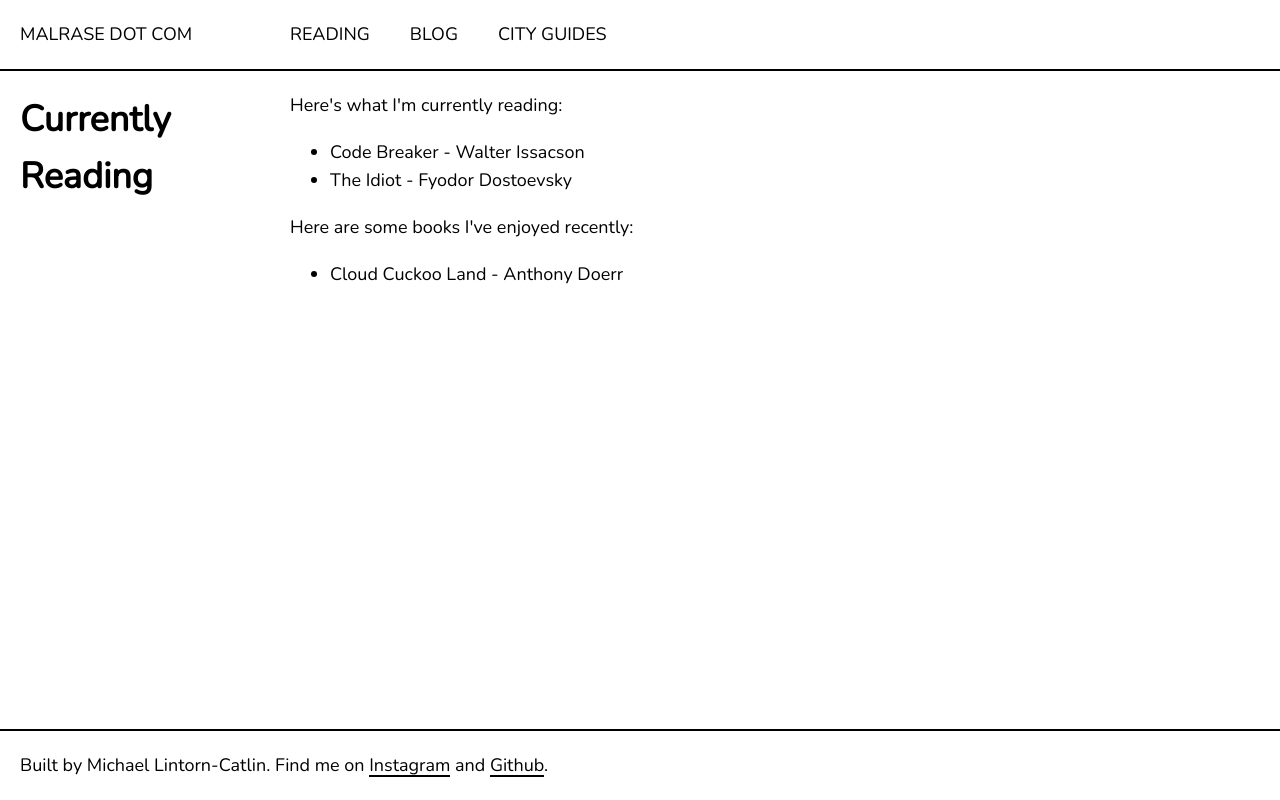
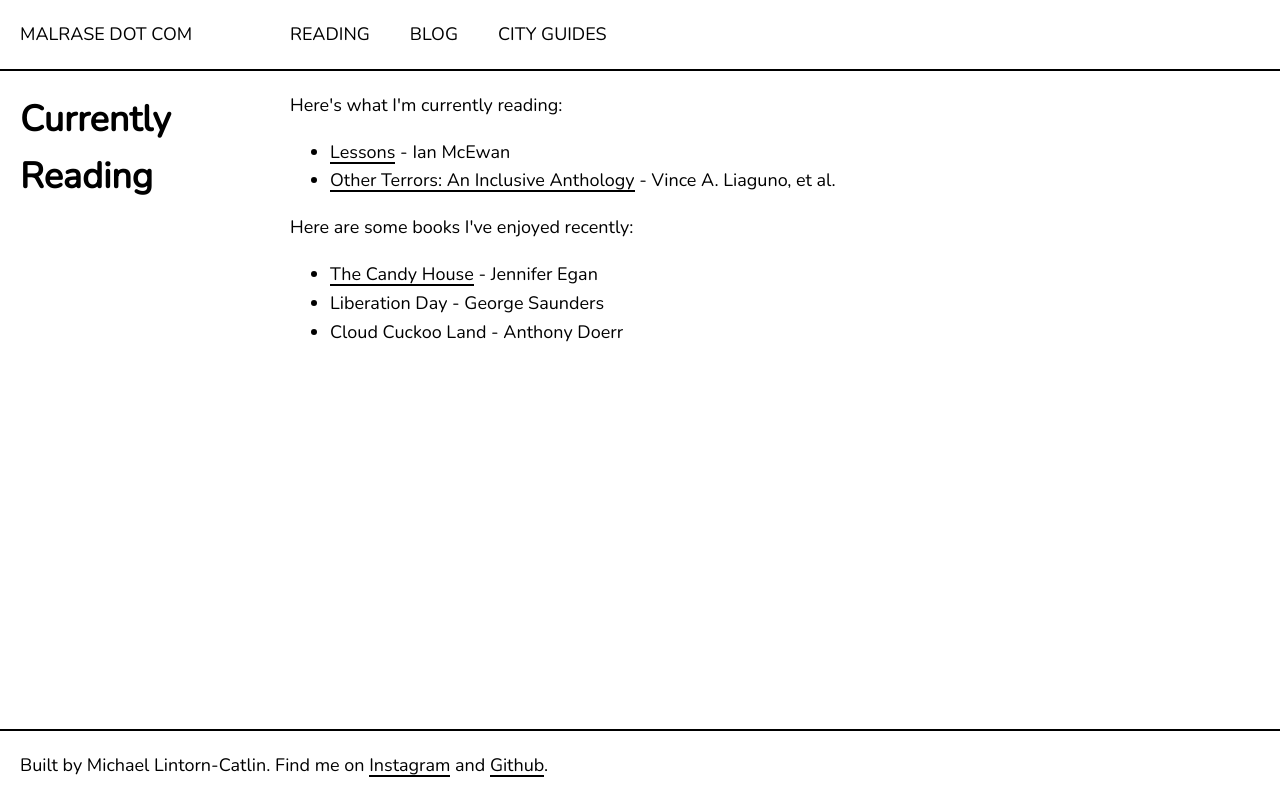
Before and after one commit to malrase/malrasedotcom, a Next.js app: page /currently-reading in a window 1280 px wide. Built offline with nearby package versions, Linux system fonts and the light colour scheme.

Commit message:
Updating current reading for April 2023

```diff
--- a/pages/currently-reading/index.js
+++ b/pages/currently-reading/index.js
@@ -7,11 +7,13 @@ export default function CurrentlyReadingIndex() {
       <div className="content">
       <p>Here's what I'm currently reading:</p>
       <ul>
-        <li>Code Breaker - Walter Issacson</li>
-        <li>The Idiot - Fyodor Dostoevsky</li>
+        <li><a href='https://www.goodreads.com/book/show/60092581-lessons'>Lessons</a> - Ian McEwan</li>
+        <li><a href='https://www.goodreads.com/book/show/58312013-other-terrors'>Other Terrors: An Inclusive Anthology</a> - Vince A. Liaguno, et al.</li>
       </ul>
       <p>Here are some books I've enjoyed recently:</p>
       <ul>
+        <li><a href='https://www.goodreads.com/book/show/58437521-the-candy-house'>The Candy House</a> - Jennifer Egan</li>
+        <li>Liberation Day - George Saunders</li>
         <li>Cloud Cuckoo Land - Anthony Doerr</li>
       </ul>
       </div>
```
